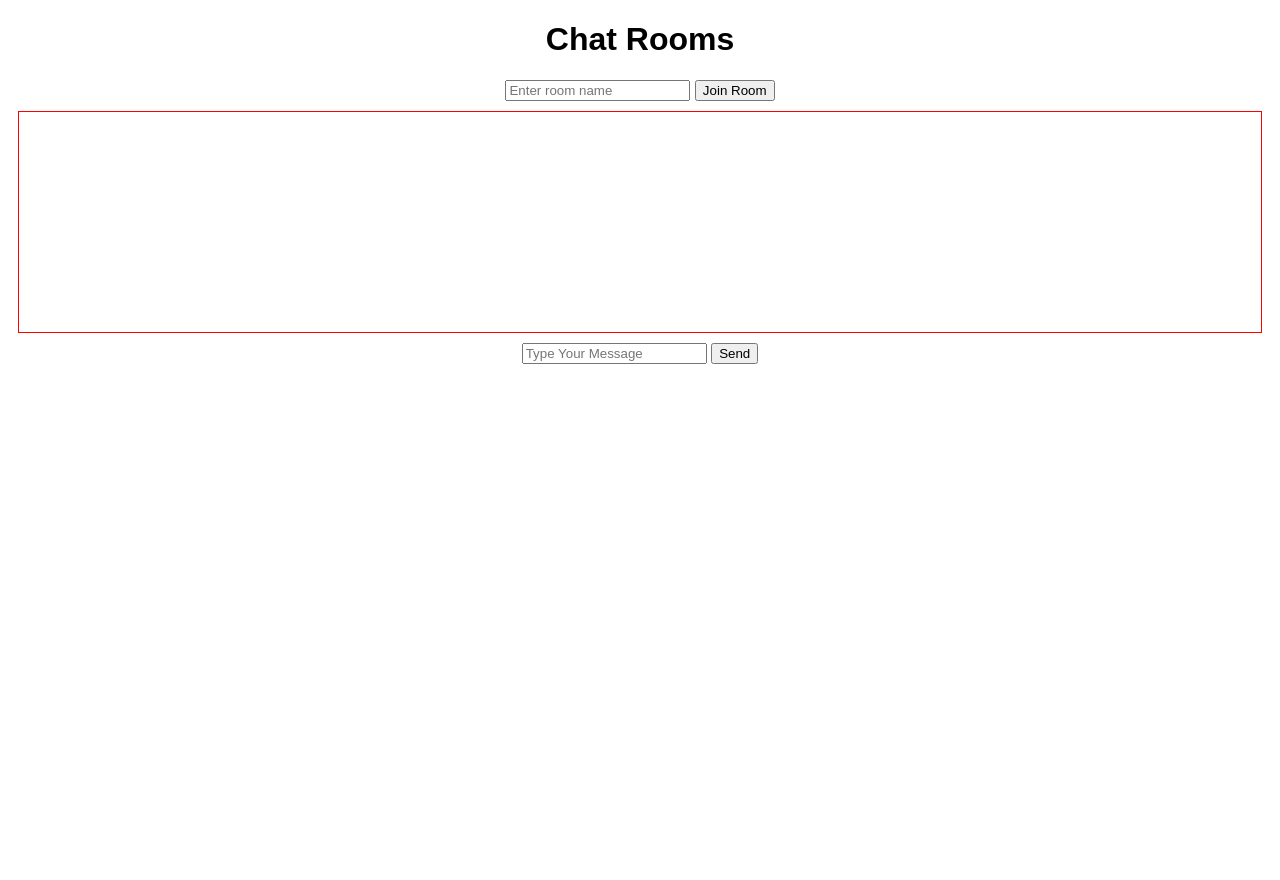
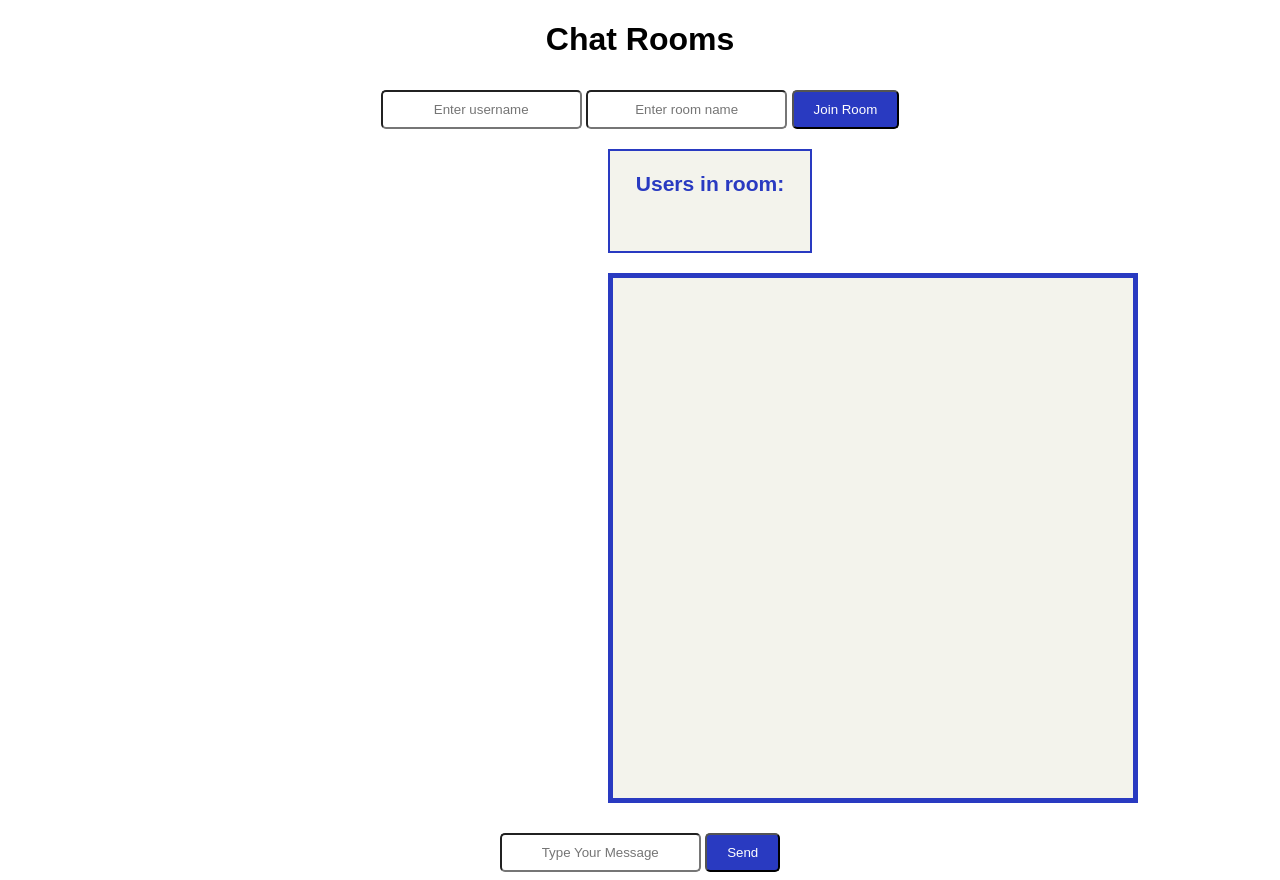
Before and after one commit to poojasha-tech/Chat-App, a plain HTML site: page public/index.html in a window 1280 px wide. Before the commit the page ends 800 px from the top, so only its background shows below. Drawn offline with nearby package versions, Linux system fonts and the light colour scheme; no server answers.

Commit message:
create userlist

```diff
--- a/public/index.html
+++ b/public/index.html
@@ -1,22 +1,31 @@
 <!DOCTYPE html>
 <html lang="en">
+
 <head>
     <meta charset="UTF-8">
     <meta name="viewport" content="width=device-width, initial-scale=1.0">
     <title>Real Time Chat App</title>
     <link rel="stylesheet" href="style.css">
 </head>
+
 <body>
     <h1>Chat Rooms</h1>
+    <input id="usernameInput" placeholder="Enter username">
     <input id="roomInput" placeholder="Enter room name">
-    <button onclick="joinRoom()"> Join Room</button>
+    <button onclick="joinRoom()" id="joinBtn"> Join Room</button>
+    <div id="users-in-room">
+        <h3>Users in room:</h3>
+        <div id="users"></div>
+    </div>
+
 
     <div id="chat"></div>
 
     <input id="messageInput" placeholder="Type Your Message">
-    <button onclick="sendMessage()"> Send </button>
+    <button onclick="sendMessage()" id="sendBtn"> Send </button>
 
     <script src="/socket.io/socket.io.js"></script>
     <script src="script.js"></script>
 </body>
+
 </html>
--- a/public/script.js
+++ b/public/script.js
@@ -1,16 +1,33 @@
 const socket = io("http://localhost:3000");
-
+let username = "";
 let currentRoom = "";
 
 function joinRoom() {
+    username = document.getElementById("usernameInput").value.trim();
     const room = document.getElementById("roomInput").value.trim();
-
+    if (!username) return alert("Enter a username");
     if (!room) return alert("Enter a room name");
 
     currentRoom = room;
-    socket.emit("joinRoom", room);
+    socket.emit("joinRoom", {
+        room,
+        username,
+    });
+
     document.getElementById("messageInput").focus();
 }
+
+socket.on("roomUsers", (users) => {
+  const usersList = document.getElementById("users");
+
+  usersList.innerHTML = ""; // clear old list
+
+  users.forEach((user) => {
+    const li = document.createElement("li");
+    li.textContent = user;
+    usersList.appendChild(li);
+  });
+});
 
 function sendMessage() {
     const input = document.getElementById("messageInput");
@@ -26,12 +43,13 @@ function sendMessage() {
 
     input.value = "";
 }
+
 socket.on("message", (msg) => {
     const chat = document.getElementById("chat");
     const div = document.createElement("div");
     div.textContent = msg;
     chat.appendChild(div);
-    chat.scrollTop = chat.scrollHeight;
+    chat.scrollTop = chat.scrollHeight; // Auto-scroll to the latest message
 });
 
 socket.on("connect", () => {
--- a/public/style.css
+++ b/public/style.css
@@ -4,9 +4,45 @@ body {
 }
 
 #chat {
-    border: 1px solid red;
-    height:200px;
+    border: 5px solid rgb(41, 58, 193);
+    background-color: rgb(243, 243, 236);
+    height:500px;
     overflow-y: scroll;
-    margin: 10px;
+    margin-left: 600px;
+    margin-top: 20px;
+    margin-bottom: 20px;
     padding: 10px;
+    width: 500px;
+    font-size:20px;
+    font-style: italic;
+
 }
+#usernameInput, #roomInput, #messageInput {
+    color: rgb(98, 213, 233);
+    border-radius: 5px;
+    padding: 10px;
+    text-align: center;
+    margin-top: 10px;
+}
+#joinBtn, #sendBtn {
+    color: white;
+    background-color: rgb(41, 58, 193);
+    border-radius: 5px;
+    padding: 10px 20px;
+    margin-top: 10px;
+    cursor: pointer;
+}
+#joinBtn:hover, #sendBtn:hover {
+    background-color: rgb(31, 45, 150);
+}
+
+#users-in-room {
+    border: 2px solid rgb(41, 58, 193);
+    background-color: rgb(243, 243, 236);
+    width: 200px;
+    height: 100px;
+    margin-left: 600px;
+    margin-top: 20px;
+    font-size: 18px;
+    color: rgb(41, 58, 193);
+}
```
Also changed, not shown: Backend/app.js (+29 -9 lines).
